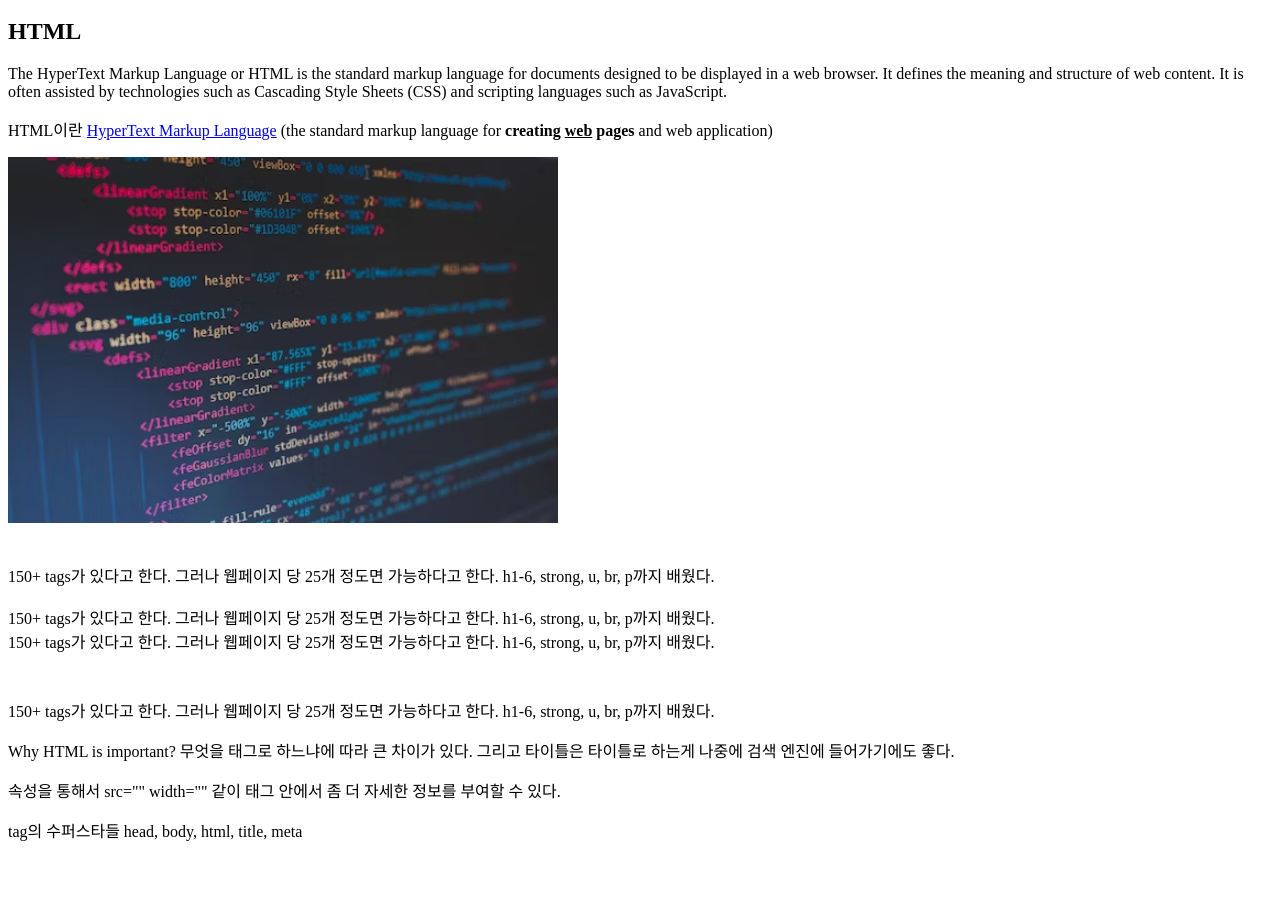
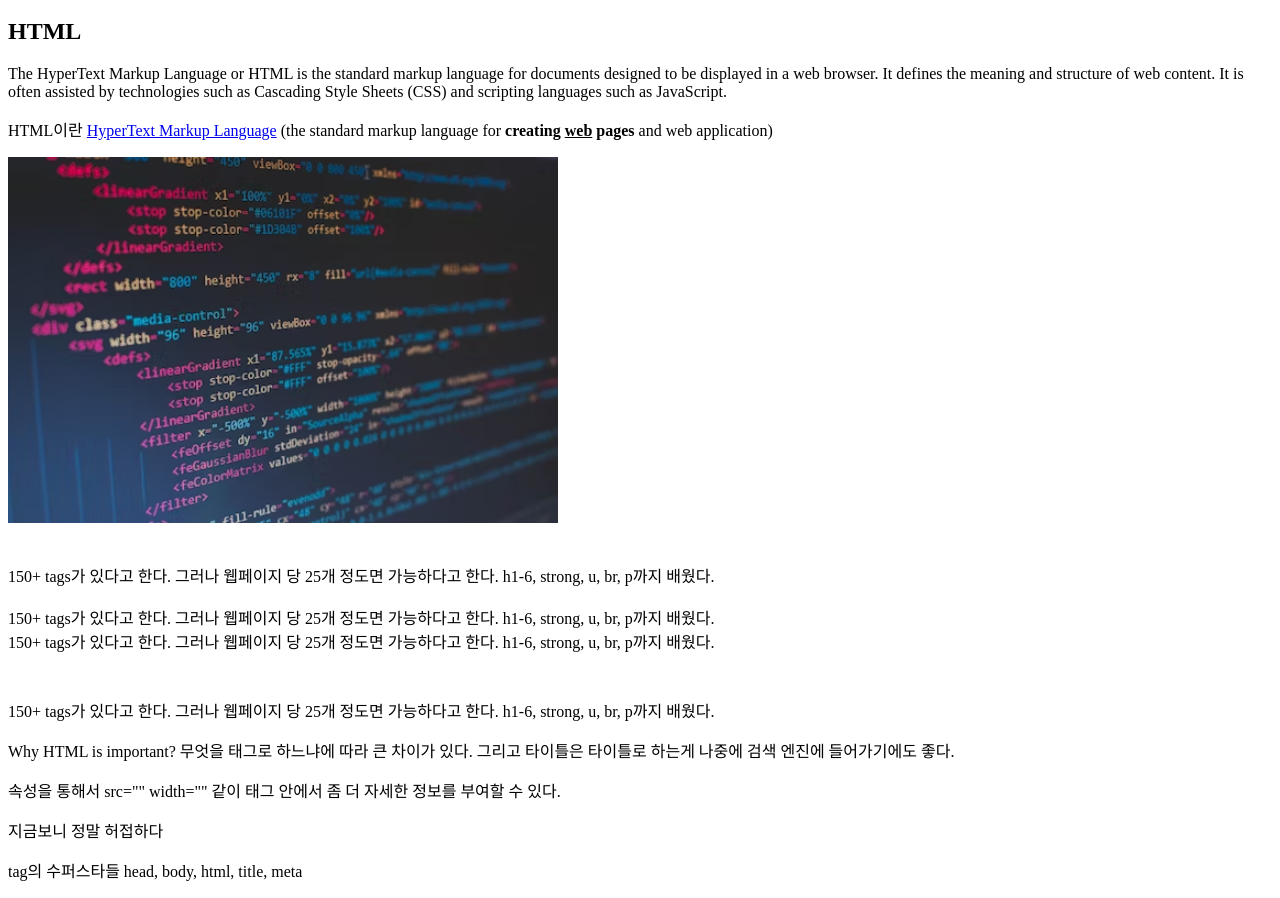
Before and after one commit to iskimm91/my-first-web-site, a plain HTML site: page 1.html in a window 1280 px wide. Shown: the part 136-1034 px from the top of the page. Before the commit the page ends 994 px from the top, so only its background shows below. Drawn offline with Linux system fonts and the light colour scheme.

Commit message:
Update 1.html
commented dated June, 2025

```diff
--- a/1.html
+++ b/1.html
@@ -22,6 +22,7 @@
 <p style="margin-top:45px;">150+ tags가 있다고 한다. 그러나 웹페이지 당 25개 정도면 가능하다고 한다. h1-6, strong, u, br, p까지 배웠다.</p>
 <p>Why HTML is important? 무엇을 태그로 하느냐에 따라 큰 차이가 있다. 그리고 타이틀은 타이틀로 하는게 나중에 검색 엔진에 들어가기에도 좋다.</p>
 <p>속성을 통해서 src="" width="" 같이 태그 안에서 좀 더 자세한 정보를 부여할 수 있다.</p>
+<p>지금보니 정말 허접하다</p>
 <p>tag의 수퍼스타들 head, body,  html, title, meta</p>
 </body>
 </html>
```
